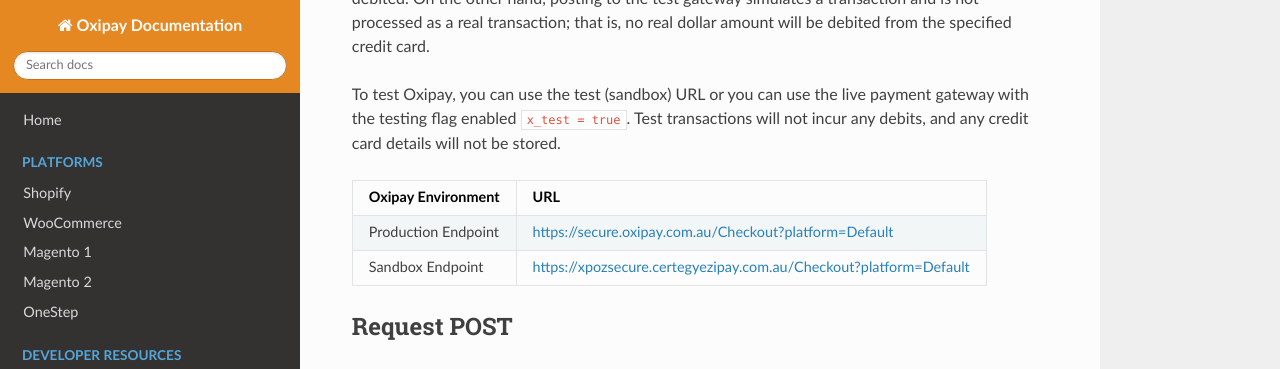
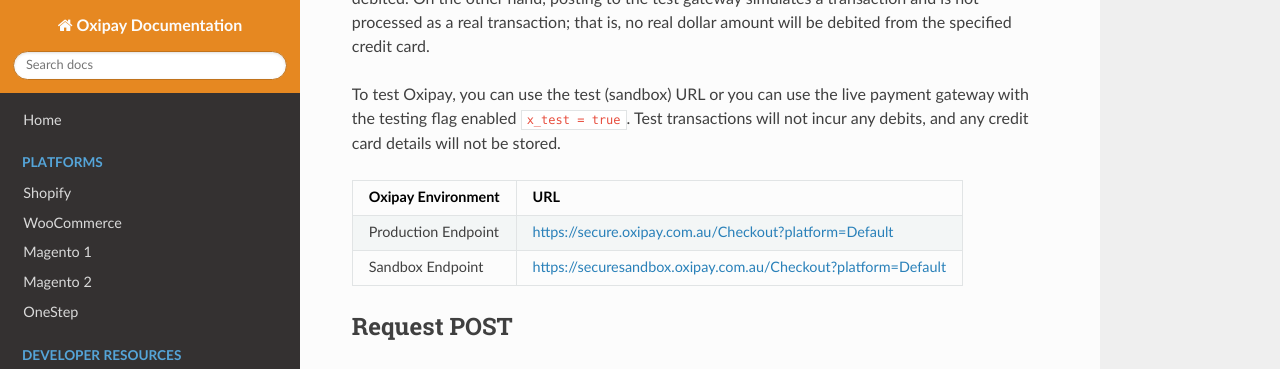
Before and after one commit to oxipay/oxidocs, an MkDocs documentation site: the page built from docs/developer_resources/api_reference.md, in a window 1280 px wide and 900 px high, scrolled down 446 px. Shown: the top 369 px of the window. Built offline with MkDocs 1.6.1, drawn with Linux system fonts in a browser that asks for light colours; nearby versions of some CDN libraries; old or Windows-style settings are respelled for this version of MkDocs; some of the changed lines change nothing that is shown.

Commit message:
updated sandbox URL in developer guidelines

```diff
--- a/docs/developer_resources/api_reference.md
+++ b/docs/developer_resources/api_reference.md
@@ -14,7 +14,7 @@
 | Oxipay Environment | URL |
 |--------------------|-----|
 | Production Endpoint | [https://secure.oxipay.com.au/Checkout?platform=Default](https://secure.oxipay.com.au/Checkout?platform=Default) |
-| Sandbox Endpoint | [https://xpozsecure.certegyezipay.com.au/Checkout?platform=Default](https://xpozsecure.certegyezipay.com.au/Checkout?platform=Default) |
+| Sandbox Endpoint | [https://securesandbox.oxipay.com.au/Checkout?platform=Default](https://xpozsecure.certegyezipay.com.au/Checkout?platform=Default) |
 
 <a name="Responses"></a>
 ## Request POST
```
